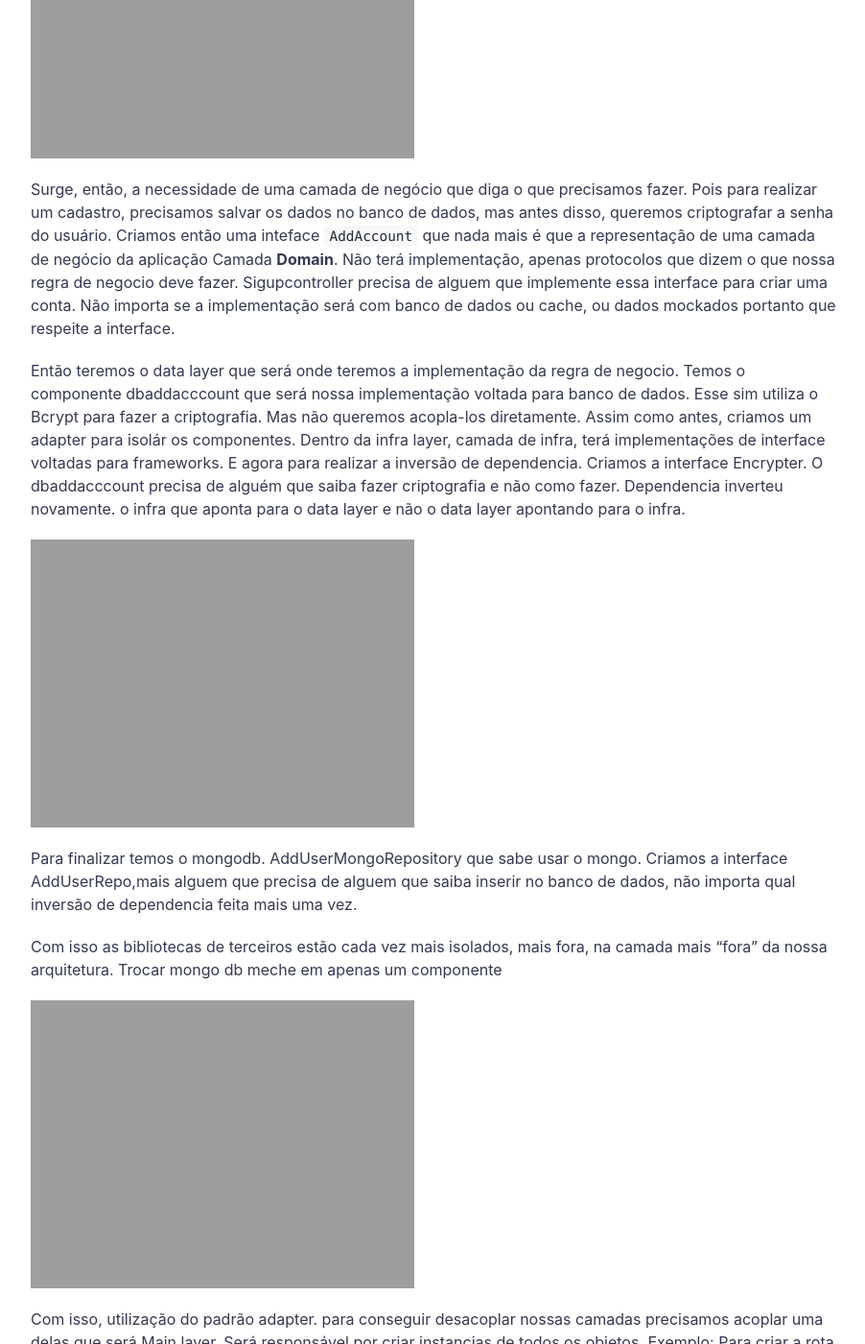
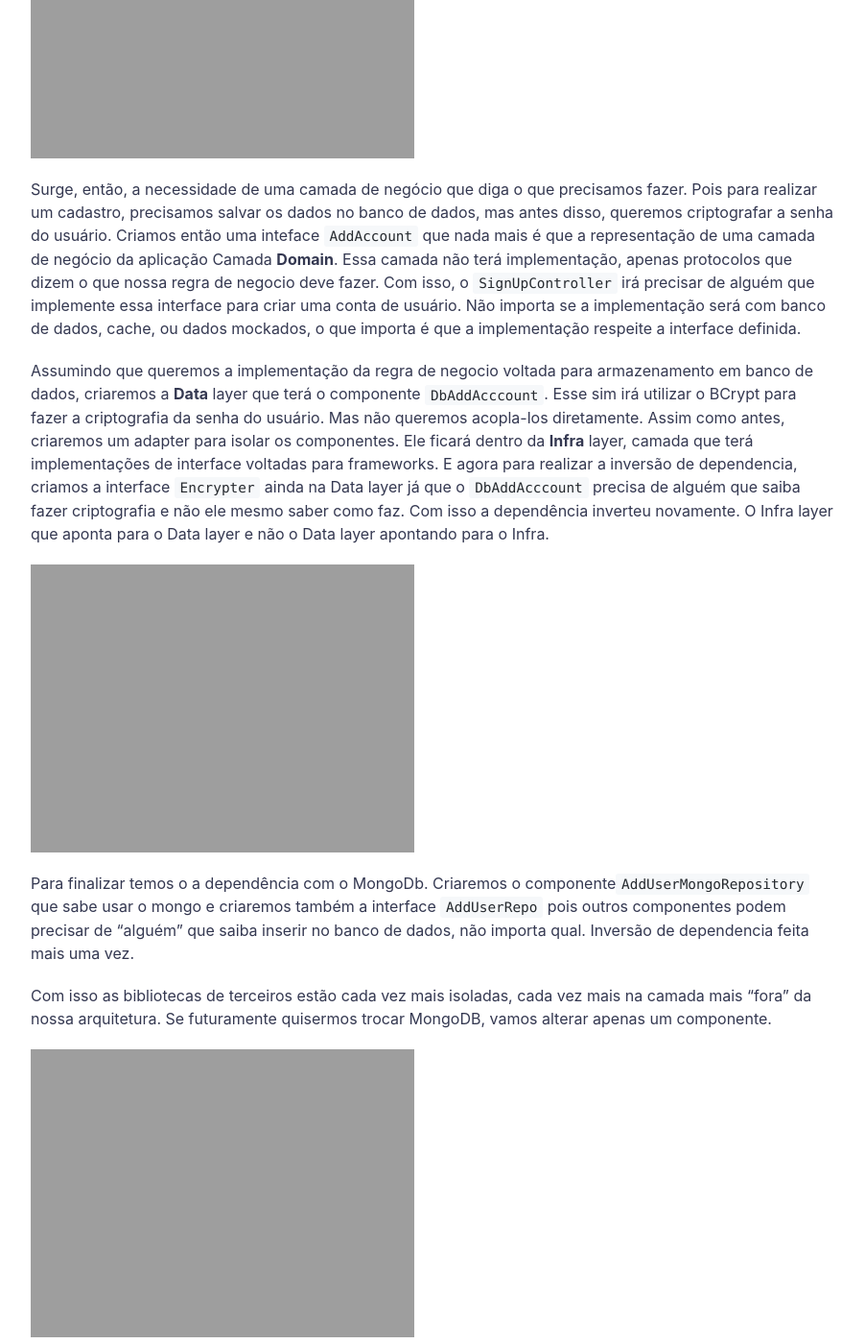
Before and after one commit to thiagosilva95/thiagosilva95.github.io, a Jekyll site: the page built from _posts/2020-06-08-clean-architecture.md, in a window 1280 px wide and 1400 px high, scrolled down 4304 px. Shown: the whole window at 96% size, without its empty margins (188-1090 px from the left). Built offline with Jekyll 4.4.1, drawn with Linux system fonts in a browser that asks for light colours; a script that is not in the unit is left out; comment, search, counter and statistics services are not loaded; some of the changed text lies outside the part shown.

Commit message:
develo clean architecture post

```diff
--- a/_posts/2020-06-08-clean-architecture.md
+++ b/_posts/2020-06-08-clean-architecture.md
@@ -80,27 +80,26 @@ Podemos dizer que é nossa camada **Utils** que é mais generica irá conter coi
 ![]({{ "assets/img/clean_architecture/06.png" | absolute_url }})
 
 Surge, então, a necessidade de uma camada de negócio que diga o que precisamos fazer. Pois para realizar um cadastro, precisamos salvar os dados no banco de dados, mas antes disso, queremos criptografar a senha do usuário.
-Criamos então uma inteface `AddAccount` que nada mais é que a representação de uma camada de negócio da aplicação Camada **Domain**. Não terá implementação, apenas protocolos que dizem o que nossa regra de negocio deve fazer.
-Sigupcontroller precisa de alguem que implemente essa interface para criar uma conta. Não importa se a implementação será com banco de dados ou cache, ou dados mockados portanto que respeite a interface.
+Criamos então uma inteface `AddAccount` que nada mais é que a representação de uma camada de negócio da aplicação Camada **Domain**. Essa camada não terá implementação, apenas protocolos que dizem o que nossa regra de negocio deve fazer.
+Com isso, o `SignUpController` irá precisar de alguém que implemente essa interface para criar uma conta de usuário. Não importa se a implementação será com banco de dados, cache, ou dados mockados, o que importa é que a implementação respeite a interface definida.
 
-Então teremos o data layer que será onde teremos a implementação da regra de negocio. Temos o componente dbaddacccount que será nossa implementação voltada para banco de dados.
-Esse sim utiliza o Bcrypt para fazer a criptografia. Mas não queremos acopla-los diretamente. Assim como antes, criamos um adapter para isolár os componentes.
-Dentro da infra layer, camada de infra, terá implementações de interface voltadas para frameworks. E agora para realizar a inversão de dependencia. Criamos a interface Encrypter. O dbaddacccount precisa de alguém que saiba fazer criptografia e não como fazer.
-Dependencia inverteu novamente. o infra que aponta para o data layer e não o data layer apontando para o infra.
-
+Assumindo que queremos a implementação da regra de negocio voltada para armazenamento em banco de dados, criaremos a **Data** layer que terá o componente `DbAddAcccount`.
+Esse sim irá utilizar o BCrypt para fazer a criptografia da senha do usuário. Mas não queremos acopla-los diretamente. Assim como antes, criaremos um adapter para isolar os componentes.
+Ele ficará dentro da **Infra** layer, camada que terá implementações de interface voltadas para frameworks. E agora para realizar a inversão de dependencia, criamos a interface `Encrypter` ainda na Data layer já que o `DbAddAcccount` precisa de alguém que saiba fazer criptografia e não ele mesmo saber como faz.
+Com isso a dependência inverteu novamente. O Infra layer que aponta para o Data layer e não o Data layer apontando para o Infra.
 
 ![]({{ "assets/img/clean_architecture/07.png" | absolute_url }})
 
-Para finalizar temos o mongodb. AddUserMongoRepository que sabe usar o mongo. Criamos a interface AddUserRepo,mais alguem que precisa de alguem que saiba inserir no banco de dados, não importa qual
-inversão de dependencia feita mais uma vez.
+Para finalizar temos o a dependência com o MongoDb. Criaremos o componente`AddUserMongoRepository` que sabe usar o mongo e criaremos também a interface `AddUserRepo` pois outros componentes podem precisar de "alguém" que saiba inserir no banco de dados, não importa qual.
+Inversão de dependencia feita mais uma vez.
 
-Com isso as bibliotecas de  terceiros estão cada vez mais isolados, mais fora, na camada mais "fora" da nossa arquitetura. Trocar mongo db meche em apenas um componente
+Com isso as bibliotecas de  terceiros estão cada vez mais isoladas, cada vez mais na camada mais "fora" da nossa arquitetura. Se futuramente quisermos trocar MongoDB, vamos alterar apenas um componente.
 
 ![]({{ "assets/img/clean_architecture/08.png" | absolute_url }})
 
-Com isso, utilização do padrão adapter.  para conseguir desacoplar nossas camadas precisamos acoplar uma delas que será Main layer. Será responsável por criar instancias de todos os objetos.
-Exemplo: Para criar a rota de signup precisamos do controlador, que por sua vez precisa de alguem que implemente o AddAccout que não será instanciada no controller.
-Alguem cria a instancia e injeta no controller. O main fará a composição desses objetos, outro design pattern Composite. Toda composição feita em um lugar só.
+Realizamos até aqui transformações, com a ajuda do padrão de projeto *Adapter*, que removem o acoplamento entre as camadas. Mas para conseguir ter uma solução completa e desacoplar nossas camadas precisamos acoplar uma delas, e esta será a **Main** layer. Ela será responsável por criar instancias de todos os objetos.
+Exemplo: Para criar a rota de signup precisamos do `SignUpController`, que por sua vez precisa de alguem que implemente a interface `AddAccout`. Mas que sua implementação não será instanciada no controller.
+Alguém irá criar essa instancia e injetará no controller. O Main layer fará a composição desses objetos através de outro design pattern, o *Composite*, e toda composição será feita em um lugar só.
 
 Abaixo o desenho final desse exemplo.
 Destacando com cores para melhor vizualização. Dependencias sempre nas "pontas". Facilmente podemos trocar sem afetar o resto do sistema.
@@ -112,7 +111,9 @@ As ideias propostas na obra de Uncle Bob, padronizam o desenvolvimento de softwa
 
 ## Referências
 
-Disponível em: https://blog.cleancoder.com/uncle-bob/2012/08/13/the-clean-architecture.html
+Artigo do [Uncle Bob](https://blog.cleancoder.com/uncle-bob/2012/08/13/the-clean-architecture.html) sobre Clean Architecture.
+
+Curso NodeJs, Typescript, TDD, Clean Architecture e SOLID na [Udemy](https://www.udemy.com/course/tdd-com-mango/) do Rodrigo Manguinho.
 
 Atensiosamente,
 Thiago
```
